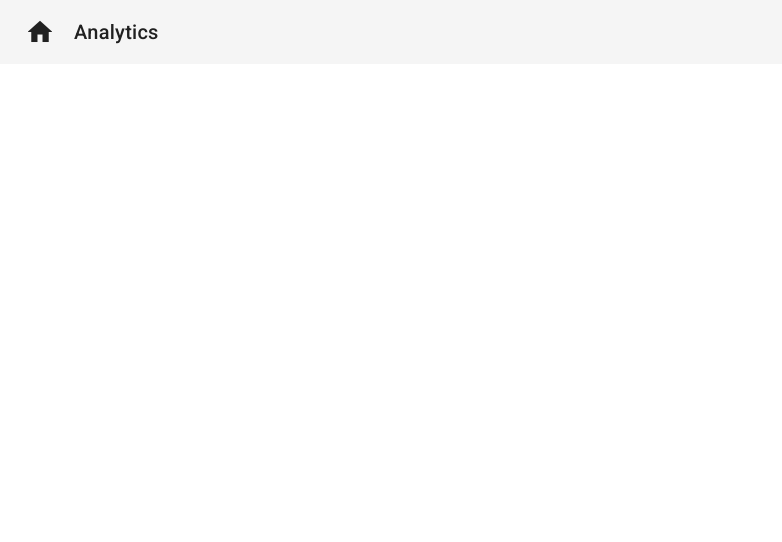
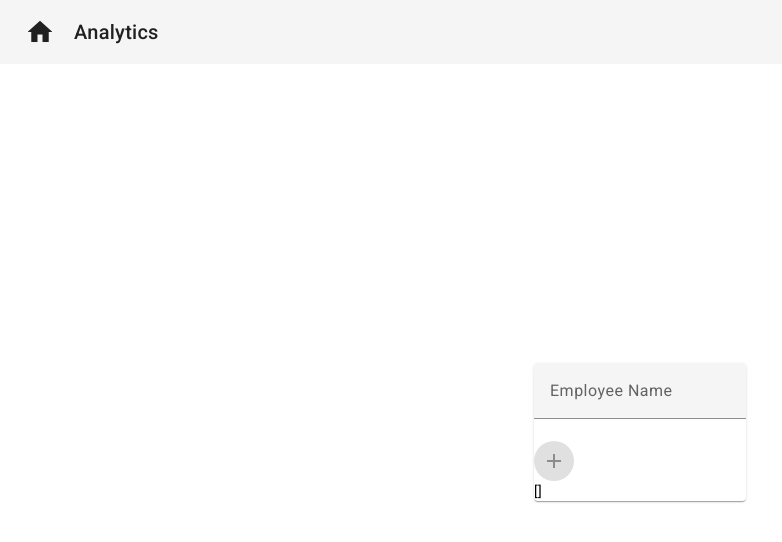
Before and after one commit to Ash-mp3/timesheet, an Angular app: page /timesheet in a window 1280 px wide. Shown: the top 542 px of the page, without its empty margins (0-782 px from the left). Built offline with nearby package versions, Linux system fonts and the light colour scheme.

Commit message:
unit 7 complete, added validation to input

```diff
--- a/src/app/components/timesheet/timesheet.component.html
+++ b/src/app/components/timesheet/timesheet.component.html
@@ -1,5 +1,15 @@
 <div class="main-container">
     <div class="cards">
         <h2 *ngIf="department">{{department.name}}</h2>
+        <mat-card>
+            <mat-form-field>
+                <input matInput [formControl]="employeeNameFC" placeholder="Employee Name" type="text" required>
+                <mat-error *ngIf="employeeNameFC.hasError('duplicate')">Duplicate Name</mat-error>
+            </mat-form-field>
+            <button mat-mini-fab color="primary" (click)="addEmployee()" [disabled]="employeeNameFC.invalid">
+                <mat-icon>add</mat-icon>
+            </button>
+            <div>{{employees | json}}</div>
+        </mat-card>
     </div>
 </div>
--- a/src/app/components/timesheet/timesheet.component.ts
+++ b/src/app/components/timesheet/timesheet.component.ts
@@ -2,6 +2,8 @@
 import { ActivatedRoute } from '@angular/router';
 import { Department } from '../../interfaces/department';
 import { DepartmentsService } from '../../services/departments.service';
+import { AbstractControl, FormControl, ValidatorFn } from '@angular/forms';
+import { Employee } from '../../interfaces/employee';
 
 @Component({
   selector: 'app-timesheet',
@@ -11,6 +13,9 @@
 export class TimesheetComponent implements OnInit{
   departments: Department[] | undefined;
   department: Department | undefined;
+  employeeNameFC = new FormControl('', this.nameValidator());
+  employees: Employee[] = [];
+  employeeId = 0;
 
   constructor(
     private route: ActivatedRoute,
@@ -21,4 +26,33 @@
     this.departments = this.departmentsService.departments;
     this.department = this.departments.find(department => department.id === this.route.snapshot.params['id']);
   }
+
+  addEmployee(): void {
+    if (this.employeeNameFC.value) {
+        this.employeeId++;
+
+        this.employees.push({
+            id: this.employeeId.toString(),
+            departmentId: this.department?.id,
+            name: this.employeeNameFC.value,
+            payRate: Math.floor(Math.random() * 50) + 50,
+        });
+
+        this.employeeNameFC.setValue('');
+    }
+  }
+
+  nameValidator(): ValidatorFn {
+    return (control: AbstractControl): { [key: string]: any } | null => {
+        let error = null;
+        if (this.employees && this.employees.length) {
+            this.employees.forEach(employee => {
+                if (employee.name.toLowerCase() === control.value.toLowerCase()) {
+                    error = {duplicate: true};
+                }
+            });
+        }
+        return error;
+    };
 }
+}
--- /dev/null
+++ b/src/app/interfaces/employee.ts
@@ -0,0 +1,6 @@
+export interface Employee {
+  id: string;
+  departmentId: string | undefined;
+  name: string;
+  payRate: number;
+}
```
Also changed, not shown: src/app/modules/material.module.ts (+13 -3 lines).
